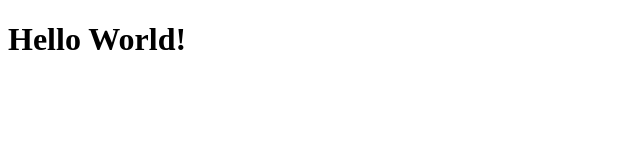
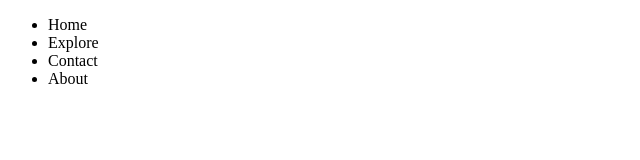
Before and after one commit to cmpezahe/ReactProject, a plain HTML site: page index.html in a window 1280 px wide. Shown: the whole page, without its empty margins (0-640 px from the left). Drawn offline with Linux system fonts and the light colour scheme.

Commit message:
secondpush

```diff
--- a/index.html
+++ b/index.html
@@ -7,6 +7,15 @@
     <title>Document</title>
 </head>
 <body>
-    <h1>Hello World!</h1>
+    <div class="container">
+        <nav>
+            <ul>
+                <li>Home</li>
+                <li>Explore</li>
+                <li>Contact</li>
+                <li>About</li>
+            </ul>
+        </nav>
+    </div>
 </body>
 </html>
```
